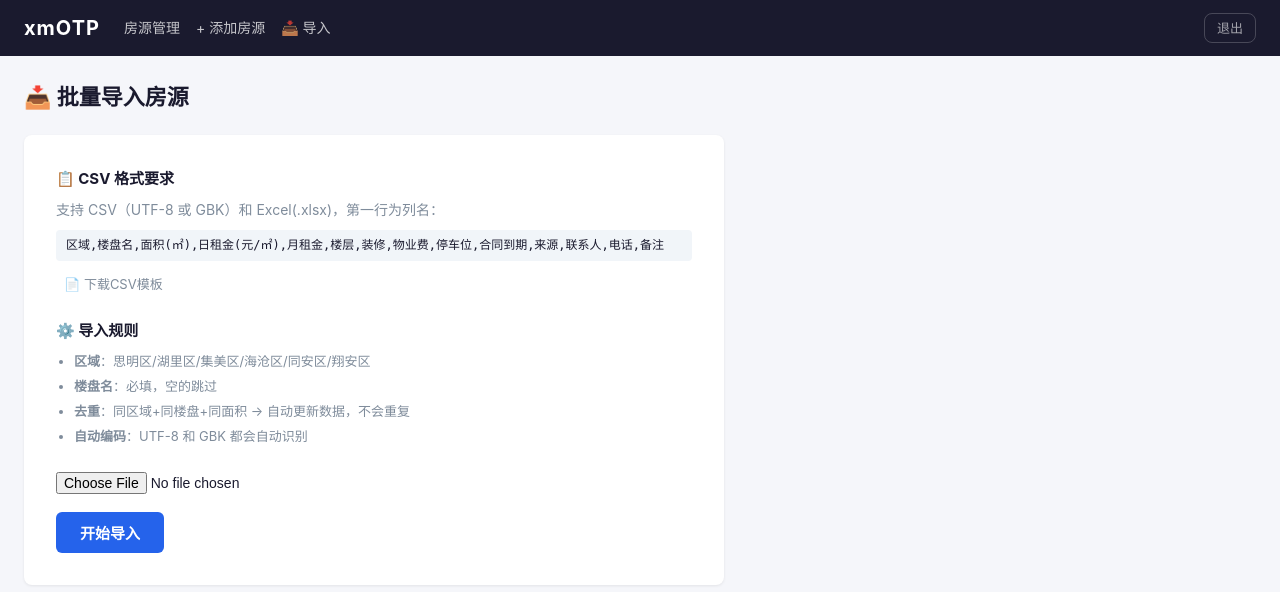
After one commit to jayvong21-lang/xmotp-platform, a Flask app: page /import in a window 1280 px wide. The commit adds this page. Shown: the top 592 px of the page. Run offline with Flask 3, Linux system fonts and the light colour scheme; the visitor is signed in with stand-in values (Sample User, id 1).

Commit message:
v2: 批量CSV导入 + 查询增强（时间筛选/排序/备注搜索）

```diff
--- a/app.py
+++ b/app.py
@@ -1,9 +1,9 @@
 #!/usr/bin/env python3
 """xmotp.com - 厦门高端办公空间房源管理平台"""
-import os, sqlite3, hashlib
+import os, sys, csv, io, sqlite3, hashlib
 from datetime import datetime
 from functools import wraps
-from flask import Flask, render_template, request, redirect, url_for, session, jsonify, g
+from flask import Flask, render_template, request, redirect, url_for, session, jsonify, g, flash
 
 app = Flask(__name__)
 app.secret_key = os.environ.get('SECRET_KEY', 'xmotp-secret-' + os.urandom(12).hex())
@@ -101,6 +101,8 @@ def index():
     rent_min = request.args.get('rent_min', '').strip()
     rent_max = request.args.get('rent_max', '').strip()
     page = max(1, int(request.args.get('page', '1') or '1'))
+    sort = request.args.get('sort', 'updated').strip()
+    days = request.args.get('days', '').strip()
 
     conditions = []
     params = []
@@ -113,10 +115,14 @@ def index():
         conditions.append("district = ?")
         params.append(district)
 
+    if days and days.isdigit() and int(days) > 0:
+        conditions.append("created_at >= datetime('now', ?)")
+        params.append(f'-{days} days')
+
     if keyword:
-        conditions.append("(building_name LIKE ? OR contact_name LIKE ? OR contact_phone LIKE ?)")
+        conditions.append("(building_name LIKE ? OR contact_name LIKE ? OR contact_phone LIKE ? OR notes LIKE ?)")
         kw = f'%{keyword}%'
-        params.extend([kw, kw, kw])
+        params.extend([kw, kw, kw, kw])
 
     if area_min:
         conditions.append("area_m2 >= ?")
@@ -136,9 +142,12 @@ def index():
     per_page = 20
     offset = (page - 1) * per_page
 
+    order_map = {'updated': 'updated_at DESC', 'area': 'area_m2 DESC', 'rent': 'rent_per_day ASC', 'created': 'created_at DESC'}
+    order = order_map.get(sort, 'updated_at DESC')
+
     total = db.execute(f"SELECT COUNT(*) FROM listings {where}", params).fetchone()[0]
     listings = db.execute(
-        f"SELECT * FROM listings {where} ORDER BY updated_at DESC LIMIT ? OFFSET ?",
+        f"SELECT * FROM listings {where} ORDER BY {order} LIMIT ? OFFSET ?",
         params + [per_page, offset]
     ).fetchall()
 
@@ -157,6 +166,7 @@ def index():
         cur_district=district, cur_status=status, cur_keyword=keyword,
         cur_area_min=area_min, cur_area_max=area_max,
         cur_rent_min=rent_min, cur_rent_max=rent_max,
+        cur_sort=sort, cur_days=days,
     )
 
 @app.route('/listing/new', methods=['GET', 'POST'])
@@ -261,6 +271,148 @@ def export():
     return app.response_class(output, mimetype='text/csv',
                               headers={'Content-Disposition': 'attachment; filename=房源导出.csv'})
 
+# ── 批量导入 ──────────────────────────────────────────
+
+CSV_COLUMNS = '区域,楼盘名,面积(㎡),日租金(元/㎡),月租金,楼层,装修,物业费,停车位,合同到期,来源,联系人,电话,备注'
+
+@app.route('/import', methods=['GET', 'POST'])
+@login_required
+def import_listings():
+    if request.method == 'POST':
+        file = request.files.get('file')
+        if not file or file.filename == '':
+            return render_template('import.html', error='请选择文件')
+
+        filename = file.filename.lower()
+        if not (filename.endswith('.csv') or filename.endswith('.xlsx')):
+            return render_template('import.html', error='仅支持 CSV 或 Excel(.xlsx) 文件')
+
+        try:
+            content = file.read()
+            if filename.endswith('.csv'):
+                # 尝试 UTF-8 和 GBK
+                try:
+                    text = content.decode('utf-8-sig')
+                except UnicodeDecodeError:
+                    text = content.decode('gbk')
+                reader = csv.DictReader(io.StringIO(text))
+                rows = list(reader)
+            else:
+                # Excel: 需要 openpyxl
+                try:
+                    from openpyxl import load_workbook
+                except ImportError:
+                    return render_template('import.html', error='服务器未安装 Excel 支持，请使用 CSV 格式')
+                wb = load_workbook(io.BytesIO(content), read_only=True)
+                ws = wb.active
+                headers = [c.value for c in next(ws.iter_rows(min_row=1, max_row=1))]
+                rows = []
+                for row in ws.iter_rows(min_row=2, values_only=True):
+                    rows.append(dict(zip(headers, row)))
+                wb.close()
+
+            if not rows:
+                return render_template('import.html', error='文件中没有数据')
+
+        except Exception as e:
+            return render_template('import.html', error=f'文件解析失败: {str(e)}')
+
+        db = get_db()
+        inserted, updated, skipped = 0, 0, 0
+
+        # 字段映射: CSV中文列名 → 数据库英文列名
+        field_map = {
+            '区域': 'district', '楼盘名': 'building_name',
+            '面积': 'area_m2', '面积(㎡)': 'area_m2',
+            '日租金': 'rent_per_day', '日租金(元/㎡)': 'rent_per_day',
+            '月租金': 'total_rent_month',
+            '楼层': 'floor_info', '装修': 'decoration',
+            '物业费': 'property_fee', '停车位': 'parking',
+            '合同到期': 'lease_expiry', '来源': 'source',
+            '联系人': 'contact_name', '电话': 'contact_phone',
+            '备注': 'notes', '状态': 'status',
+        }
+
+        for row in rows:
+            # 标准化列名
+            clean = {}
+            for k, v in row.items():
+                if k is None: continue
+                k = k.strip().rstrip('(㎡)').rstrip('(元/㎡)')
+                db_col = field_map.get(k, k.lower().replace(' ', '_'))
+                clean[db_col] = str(v).strip() if v else ''
+
+            building = clean.get('building_name', '')
+            district = clean.get('district', '')
+            if not building:
+                skipped += 1
+                continue
+
+            # 数值处理
+            def num(val):
+                try: return float(val)
+                except: return 0
+
+            area = num(clean.get('area_m2', 0))
+            rent = num(clean.get('rent_per_day', 0))
+            total_rent = num(clean.get('total_rent_month', 0))
+
+            # 去重: 同区域+同楼盘+同面积 → 更新
+            exist = db.execute(
+                "SELECT id FROM listings WHERE district=? AND building_name=? AND area_m2=?",
+                (district, building, area)
+            ).fetchone()
+
+            if exist:
+                db.execute("""UPDATE listings SET
+                    rent_per_day=?, total_rent_month=?, floor_info=?, decoration=?,
+                    property_fee=?, parking=?, lease_expiry=?, source=?,
+                    contact_name=?, contact_phone=?, notes=?,
+                    status='在租', updated_at=CURRENT_TIMESTAMP
+                    WHERE id=?""", (
+                    rent, total_rent,
+                    clean.get('floor_info', ''), clean.get('decoration', '精装'),
+                    num(clean.get('property_fee', 0)), clean.get('parking', ''),
+                    clean.get('lease_expiry', ''), clean.get('source', ''),
+                    clean.get('contact_name', ''), clean.get('contact_phone', ''),
+                    clean.get('notes', ''), exist['id']
+                ))
+                updated += 1
+            else:
+                db.execute("""INSERT INTO listings
+                    (district, building_name, area_m2, rent_per_day, total_rent_month,
+                     floor_info, decoration, property_fee, parking, lease_expiry,
+                     source, contact_name, contact_phone, notes, status)
+                    VALUES (?,?,?,?,?,?,?,?,?,?,?,?,?,?,?)""", (
+                    district, building, area, rent, total_rent,
+                    clean.get('floor_info', ''), clean.get('decoration', '精装'),
+                    num(clean.get('property_fee', 0)), clean.get('parking', ''),
+                    clean.get('lease_expiry', ''), clean.get('source', ''),
+                    clean.get('contact_name', ''), clean.get('contact_phone', ''),
+                    clean.get('notes', ''), '在租'
+                ))
+                inserted += 1
+
+        db.commit()
+
+        result = f'导入完成：新增 {inserted} 条，更新 {updated} 条'
+        if skipped: result += f'，跳过 {skipped} 条（无楼盘名）'
+        return render_template('import.html', success=result)
+
+    return render_template('import.html')
+
+@app.route('/import/template')
+@login_required
+def import_template():
+    output = io.StringIO()
+    output.write(CSV_COLUMNS + '\n')
+    output.write('思明区,世茂海峡大厦,500,3.5,52500,15层/共32层 朝南,精装,15,地下停车 800元/月,2026-12-31,58同城,张先生,13800001111,大堂气派\n')
+    output.write('湖里区,国际航运中心,300,4.0,36000,20层,精装,18,免费停车,2027-06-30,安居客,李女士,13900002222,\n')
+    return app.response_class(
+        output.getvalue().encode('utf-8-sig'), mimetype='text/csv',
+        headers={'Content-Disposition': 'attachment; filename=房源导入模板.csv'}
+    )
+
 # ── 启动 ──────────────────────────────────────────────
 
 if __name__ == '__main__':
--- a/static/style.css
+++ b/static/style.css
@@ -214,6 +214,21 @@ a:hover { text-decoration: underline; }
     .data-table { display: block; overflow-x: auto; }
     .stat-row { flex-wrap: wrap; }
 }
+/* ── 导入页 ──────────────────────────── */
+.import-card { background: var(--c-white); padding: 32px; border-radius: var(--radius); box-shadow: var(--shadow); max-width: 700px; }
+.import-tips { margin-bottom: 24px; }
+.import-tips h3, .import-rules h3 { font-size: 15px; margin-bottom: 8px; }
+.import-tips code { background: #f1f5f9; padding: 6px 10px; border-radius: 4px; font-size: 12px; display: block; margin: 8px 0; word-break: break-all; }
+.import-tips p { font-size: 14px; color: var(--c-muted); }
+.import-rules { margin-bottom: 24px; }
+.import-rules ul { font-size: 13px; color: var(--c-muted); padding-left: 18px; }
+.import-rules li { margin-bottom: 4px; }
+.file-upload { margin-bottom: 16px; }
+.file-upload input { font-size: 14px; }
+.import-form { margin-top: 16px; }
+.import-success { background: #ecfdf5; color: var(--c-green); padding: 16px; border-radius: var(--radius); font-size: 15px; font-weight: 600; margin-bottom: 20px; }
+.import-error { background: #fef2f2; color: var(--c-red); padding: 16px; border-radius: var(--radius); font-size: 14px; margin-bottom: 20px; }
+
 @media (max-width: 600px) {
     .form-grid { grid-template-columns: 1fr; }
     .filter-bar { flex-direction: column; align-items: stretch; }
--- a/templates/base.html
+++ b/templates/base.html
@@ -14,6 +14,7 @@
             <div class="nav-links">
                 <a href="/">房源管理</a>
                 <a href="/listing/new">+ 添加房源</a>
+                <a href="/import">📥 导入</a>
             </div>
             <div class="user-area">
                 <span>{{ session.user.name }}</span>
--- /dev/null
+++ b/templates/import.html
@@ -0,0 +1,44 @@
+{% extends "base.html" %}
+{% block content %}
+
+<h1 class="page-title">📥 批量导入房源</h1>
+
+{% if success %}
+<div class="import-success">{{ success }}</div>
+<div class="form-actions">
+    <a href="/" class="btn-primary">返回房源列表</a>
+    <a href="/import" class="btn-link">继续导入</a>
+</div>
+{% elif error %}
+<div class="import-error">{{ error }}</div>
+{% endif %}
+
+{% if not success %}
+<div class="import-card">
+    <div class="import-tips">
+        <h3>📋 CSV 格式要求</h3>
+        <p>支持 CSV（UTF-8 或 GBK）和 Excel(.xlsx)，第一行为列名：</p>
+        <code>区域,楼盘名,面积(㎡),日租金(元/㎡),月租金,楼层,装修,物业费,停车位,合同到期,来源,联系人,电话,备注</code>
+        <p style="margin-top:12px"><a href="/import/template" class="btn-link">📄 下载CSV模板</a></p>
+    </div>
+
+    <div class="import-rules">
+        <h3>⚙️ 导入规则</h3>
+        <ul>
+            <li><b>区域</b>：思明区/湖里区/集美区/海沧区/同安区/翔安区</li>
+            <li><b>楼盘名</b>：必填，空的跳过</li>
+            <li><b>去重</b>：同区域+同楼盘+同面积 → 自动更新数据，不会重复</li>
+            <li><b>自动编码</b>：UTF-8 和 GBK 都会自动识别</li>
+        </ul>
+    </div>
+
+    <form method="post" enctype="multipart/form-data" class="import-form">
+        <div class="file-upload">
+            <input type="file" name="file" accept=".csv,.xlsx" required>
+        </div>
+        <button type="submit" class="btn-primary">开始导入</button>
+    </form>
+</div>
+{% endif %}
+
+{% endblock %}
```
Also changed, not shown: templates/index.html (+14 -1 lines).
